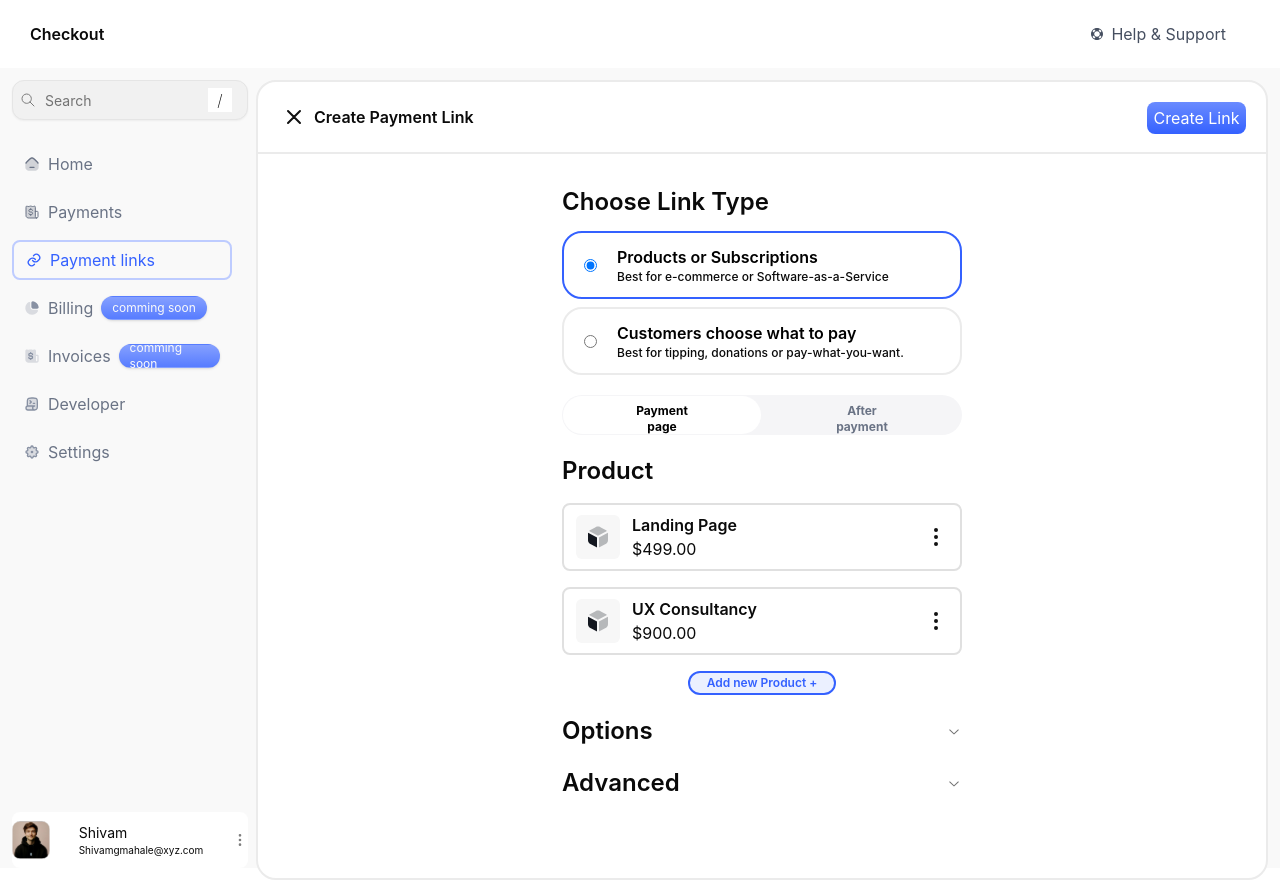
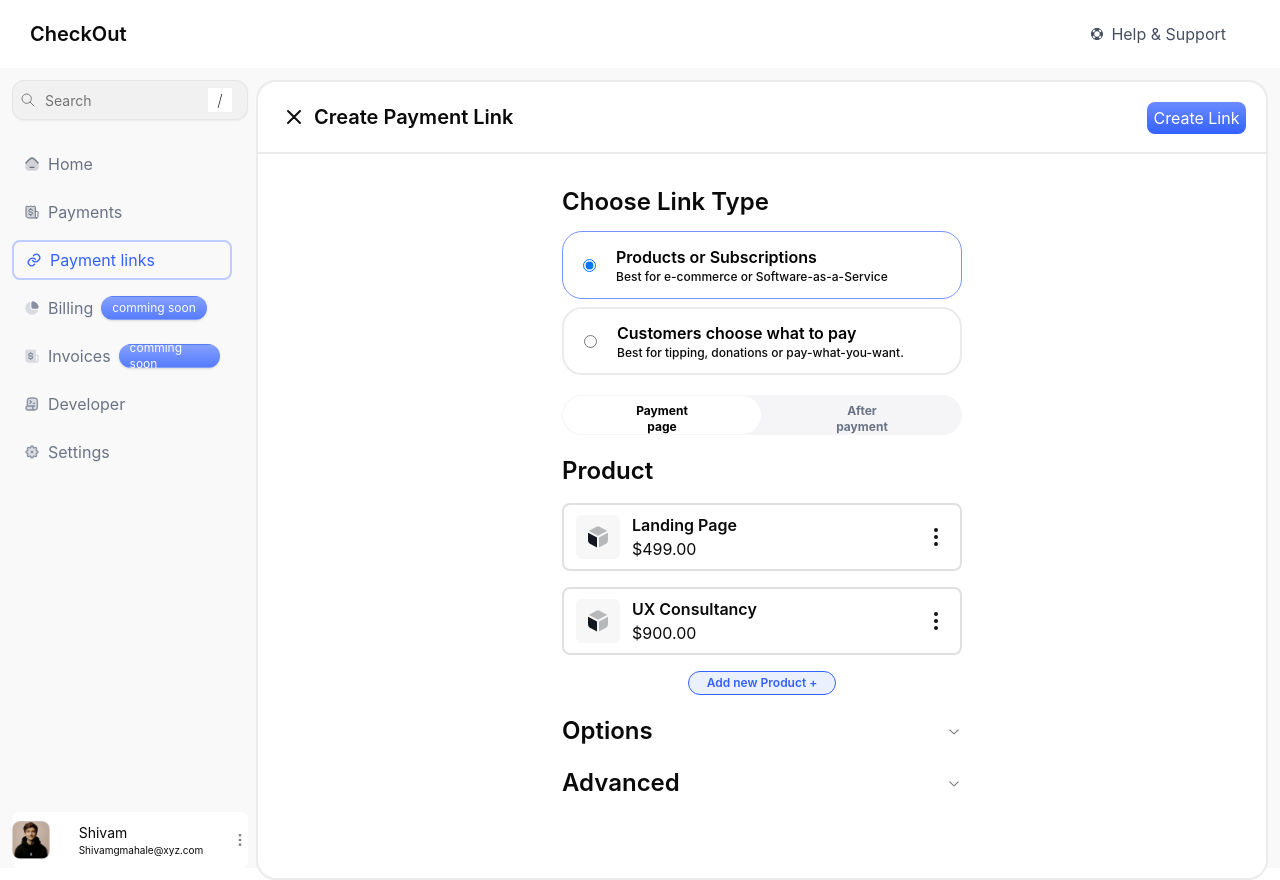
Before and after one commit to ameeetgaikwad/fetcch-assignment, a Next.js app: page / in a window 1280 px wide. Built offline with nearby package versions, Linux system fonts and the light colour scheme.

Commit message:
chore: minor adjustments

```diff
--- a/src/components/Accordion/Accordion.tsx
+++ b/src/components/Accordion/Accordion.tsx
@@ -9,11 +9,14 @@ import Advanced from "../Addons/Advanced/Advanced";
 function AccordionComponent({ title }: { title: string }) {
   return (
     <>
-      <AccordionItem value={title} className="w-[400px]">
+      <AccordionItem
+        value={title}
+        className={`w-[400px] ${title === "Options" && "mb-5"}`}
+      >
         <AccordionTrigger className="text-2xl font-semibold">
           {title}
         </AccordionTrigger>
-        <AccordionContent className="">
+        <AccordionContent className="pb-0">
           {title === "Options" ? <Options /> : <Advanced />}
         </AccordionContent>
       </AccordionItem>
--- a/src/components/Header/Header.tsx
+++ b/src/components/Header/Header.tsx
@@ -4,7 +4,7 @@ function Header() {
   return (
     <>
       <div className="flex flex-row justify-between bg-[#FFFFFF] items-center h-[68px] shadow">
-        <p className="font-semibold px-[30px] py-[23px]">Checkout</p>
+        <p className="text-xl font-semibold px-[30px] py-[23px]">CheckOut</p>
 
         <div className="flex flex-row gap-x-2 px-[54px] py-[25px]">
           <Image
--- a/src/components/LinkType/LinkType.tsx
+++ b/src/components/LinkType/LinkType.tsx
@@ -16,7 +16,9 @@ function LinkComponent({
           return (
             <div
               className={`flex items-center space-x-5 w-[400px] h-[68px] border-2 rounded-[20px] py-[14px] pl-5 ${
-                checked === link.title ? "border-[#3461FF]" : "border-[#EBEBEB]"
+                checked === link.title
+                  ? "border-[1px] border-[#7795FF]"
+                  : "border-[#EBEBEB]"
               }`}
             >
               <input
--- a/src/components/PaymentLink/Payment.tsx
+++ b/src/components/PaymentLink/Payment.tsx
@@ -37,7 +37,7 @@ function Payment() {
               width={24}
               height={24}
             />
-            <p className="font-semibold text-base">Create Payment Link</p>
+            <p className="font-semibold text-xl">Create Payment Link</p>
           </div>
           <div className="p-[20px]">
             <button className="bg-gradient-to-b from-[#6A8BFF] to-[#3461FF] text-white rounded-lg w-[99px] h-[32px]">
@@ -69,7 +69,7 @@ function Payment() {
                     />
                   ))}
                   <div className="text-semibold font-2xl flex flex-row justify-center">
-                    <button className="bg-[#EBF0FF] text-[#3461FF] text-xs font-semibold rounded-3xl border-2 border-[#3461FF] h-[24px] w-[148px] py-[5px] flex flex-row items-center justify-center">
+                    <button className="bg-[#EBF0FF] text-[#3461FF] text-xs font-semibold rounded-3xl border-[0.83px] border-[#3461FF] h-[24px] w-[148px] py-[5px] flex flex-row items-center justify-center">
                       Add new Product +
                     </button>
                   </div>
@@ -80,7 +80,7 @@ function Payment() {
               <Accordion
                 type="single"
                 collapsible
-                className="w-full flex flex-col gap-y-5"
+                className="w-full flex flex-col"
               >
                 {addons.map((addon, index) => (
                   <AccordionComponent title={addon.title} />
```
